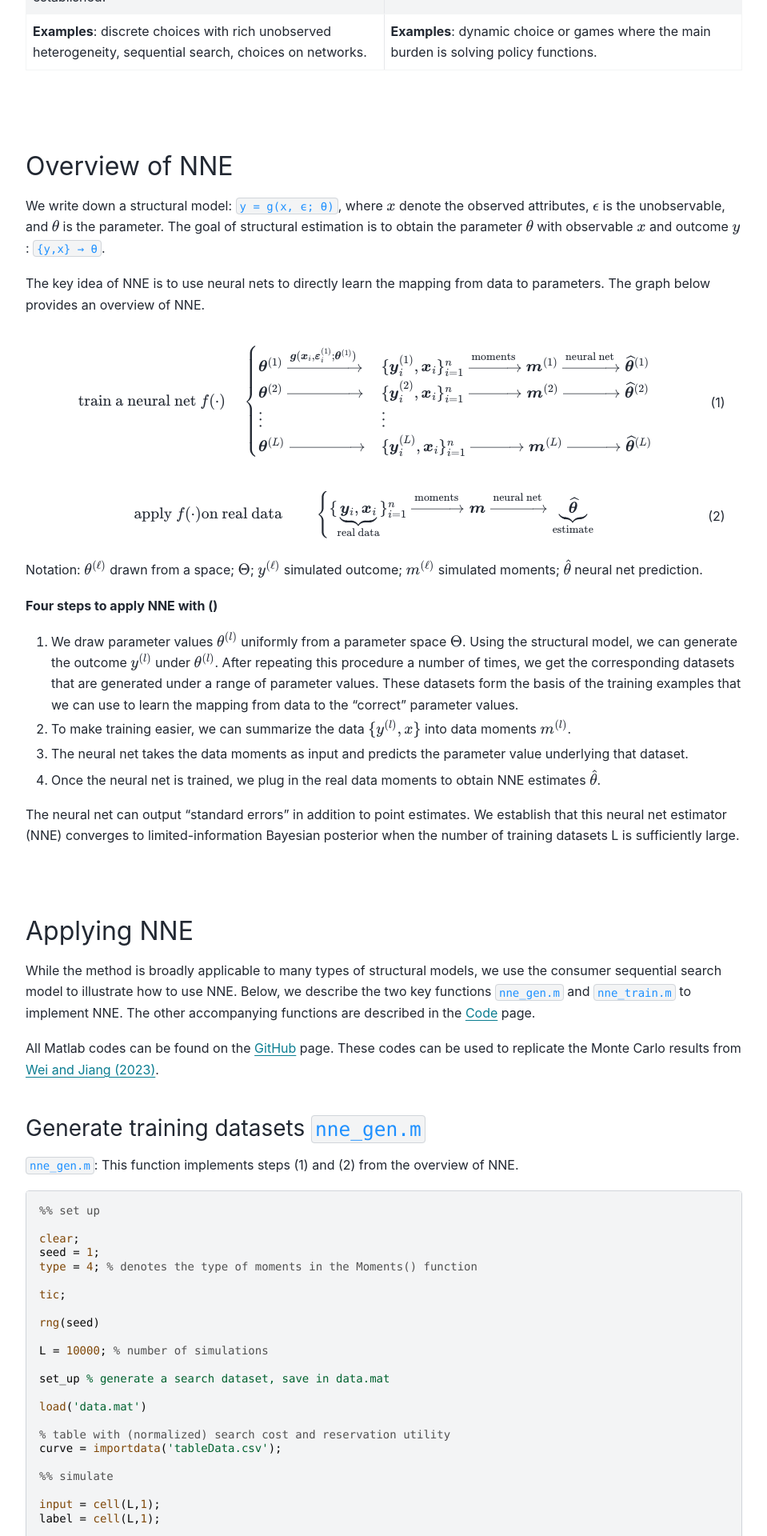
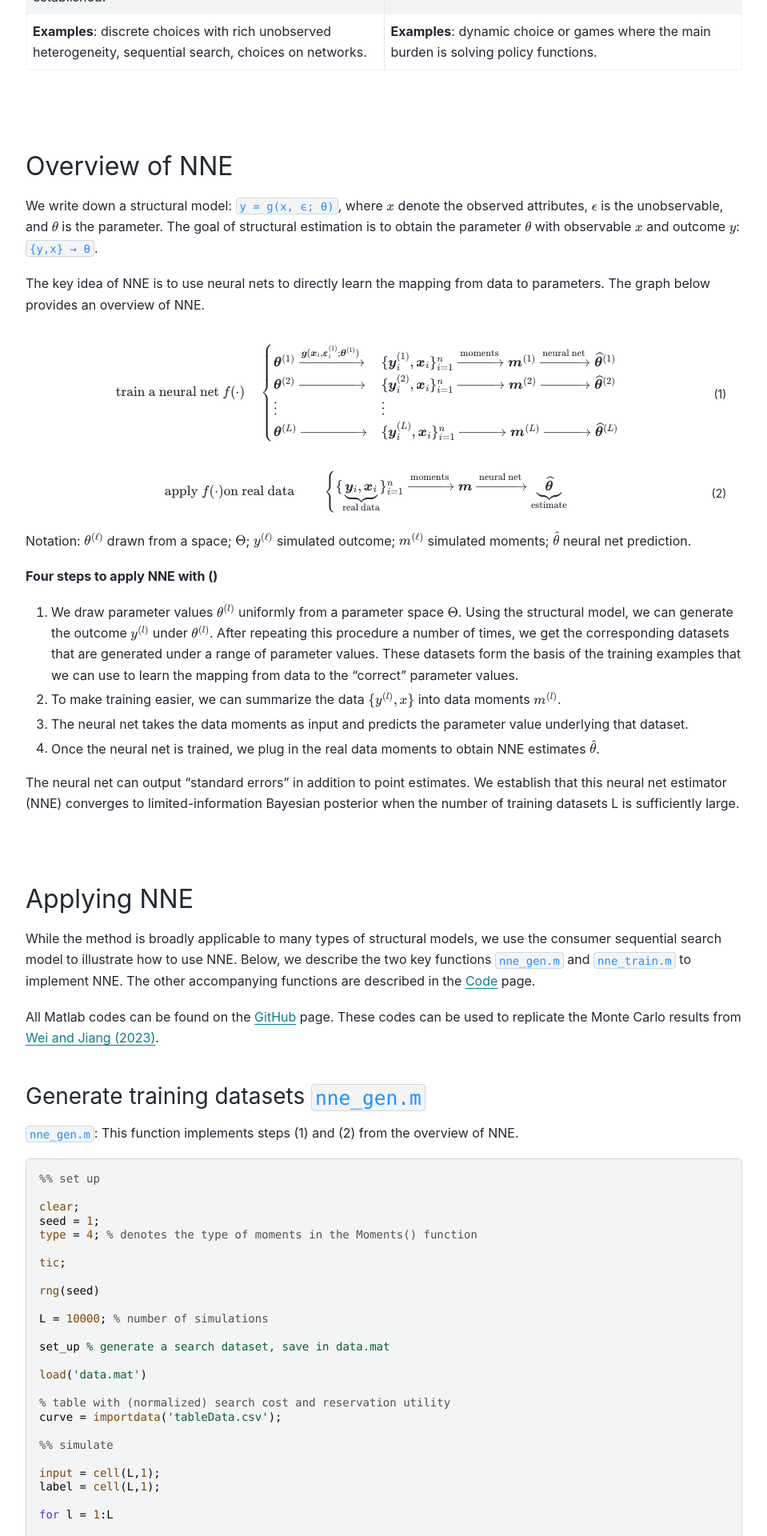
Before and after one commit to nnehome/nnehome.github.io, a Sphinx documentation site: the page built from docs/source/index.rst, in a window 1280 px wide. Shown: the part 974-2894 px from the top of the page at 80% size, without its empty margins (176-1135 px from the left). Built offline with Sphinx 7.4.7 and the PyData theme 0.15.4, drawn with Linux system fonts in a browser that asks for light colours.

Commit message:
some change

```diff
--- a/docs/source/_static/custom.css
+++ b/docs/source/_static/custom.css
@@ -22,6 +22,10 @@
     color: brown
 }
 
+.math {
+    font-size: 14px
+}
+
 .highlight-console pre {
     font-size: 14px;
     font-family: "Consolas", monospace
@@ -32,10 +36,6 @@ code {
     color:dodgerblue
 }
 
-math {
-    font-size: 14px
-}
-
 .scrollable-code-block {
     max-height: 500px; /* adjust as necessary */
     overflow-y: scroll;
```
